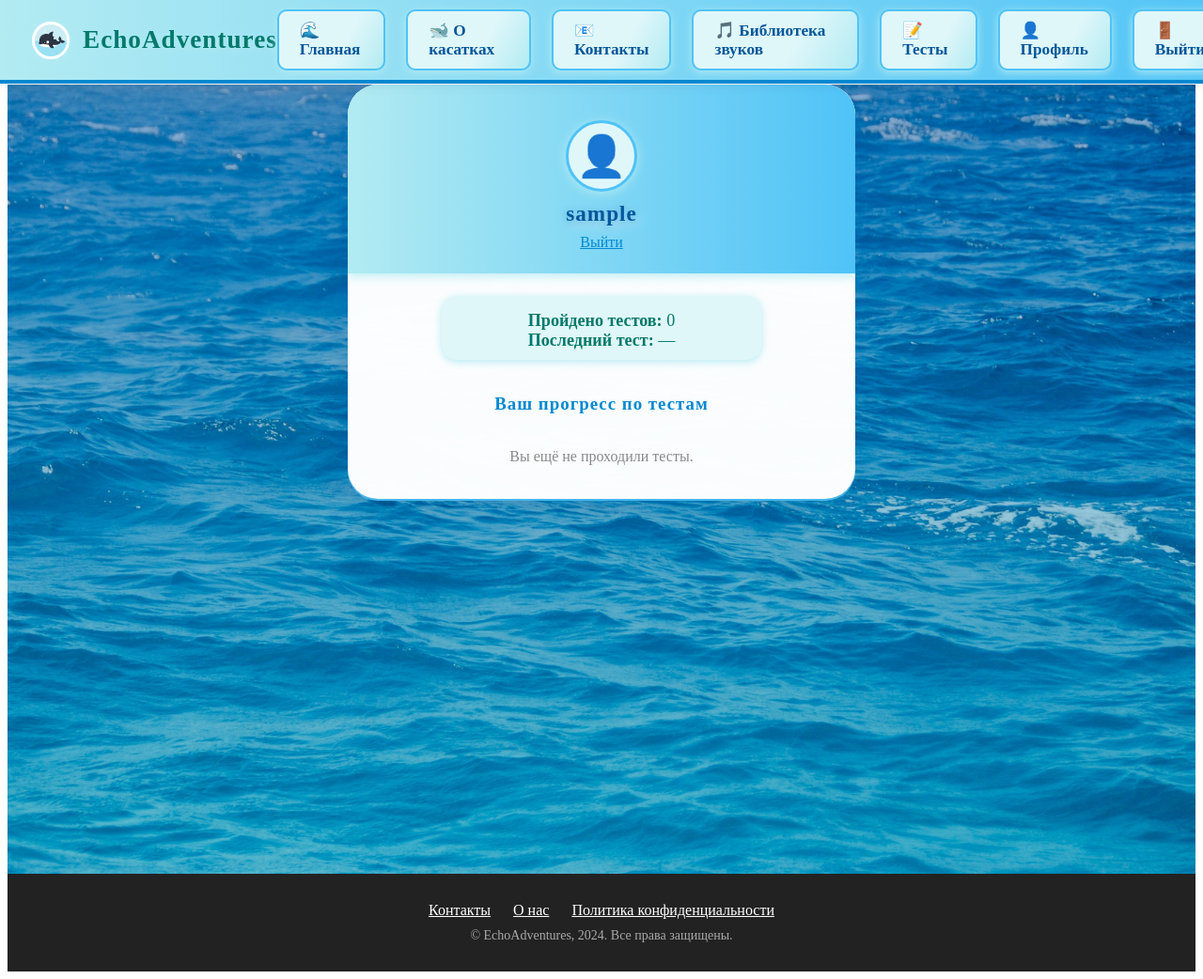
After one commit to MaKsYtKaKasatka/EchoAdventures, a Django app: page /profile/ in a window 1280 px wide. The commit adds this page. Shown: the whole page at 94% size. Run offline with Django 5.2, Linux system fonts and the light colour scheme; the visitor is signed in with stand-in values (Sample User, id 1); data that the repository does not hold is empty.

Commit message:
REGISTER LOGIN TESTS

```diff
--- a/app/models.py
+++ b/app/models.py
@@ -15,6 +15,7 @@ class Game(models.Model):
     name = models.CharField(max_length=255)
     user = models.ForeignKey(User, on_delete=models.CASCADE)
     created_at = models.DateTimeField(auto_now_add=True)  # Добавлено поле
+    percent = models.IntegerField(default=0)  # Процент прохождения теста
 
     def __str__(self):
         return self.name
--- a/app/views.py
+++ b/app/views.py
@@ -1,5 +1,12 @@
-from django.shortcuts import render
-from .models import Voices
+from django.shortcuts import render, get_object_or_404
+from .models import Voices, Game, Test, Question, Answer, QuestionTest
+from django.contrib.auth import login, authenticate, logout
+from django.shortcuts import redirect
+from .forms import RegisterForm, LoginForm
+from django.contrib import messages
+from django.contrib.auth.decorators import login_required
+from django.http import HttpResponseRedirect
+from django.urls import reverse
 
 # Create your views here.
 
@@ -22,3 +29,96 @@ def about(request):
     Страница 'О касатках'
     """
     return render(request, 'about.html')
+
+def tests(request):
+    """
+    Страница с тестами о касатках
+    """
+    tests = Test.objects.all()
+    user_progress = {}
+    if request.user.is_authenticated:
+        user_games = Game.objects.filter(user=request.user)
+        for game in user_games:
+            user_progress[game.name] = game.percent
+    tests_with_progress = []
+    for test in tests:
+        percent = user_progress.get(test.name)
+        tests_with_progress.append({'test': test, 'percent': percent})
+    return render(request, 'tests.html', {'tests_with_progress': tests_with_progress})
+
+def register_view(request):
+    if request.method == 'POST':
+        form = RegisterForm(request.POST)
+        if form.is_valid():
+            user = form.save()
+            login(request, user)
+            return redirect('profile')
+    else:
+        form = RegisterForm()
+    return render(request, 'register.html', {'form': form})
+
+def login_view(request):
+    if request.method == 'POST':
+        form = LoginForm(request, data=request.POST)
+        if form.is_valid():
+            user = form.get_user()
+            login(request, user)
+            return redirect('profile')
+    else:
+        form = LoginForm()
+    return render(request, 'login.html', {'form': form})
+
+def logout_view(request):
+    logout(request)
+    return redirect('home')
+
+@login_required
+def profile(request):
+    games = Game.objects.filter(user=request.user).order_by('-created_at')
+    return render(request, 'profile.html', {'games': games})
+
+@login_required
+def take_test(request, test_id):
+    test = get_object_or_404(Test, test_id=test_id)
+    # Получаем вопросы только через связь test.questions (ManyToMany)
+    questions = test.question_set.all().order_by('questiontest__order')
+    if not questions.exists():
+        return render(request, 'take_test.html', {'test': test, 'no_questions': True})
+
+    total_questions = questions.count()
+    q_idx = int(request.session.get(f'test_{test_id}_q_idx', 0))
+    correct = int(request.session.get(f'test_{test_id}_correct', 0))
+    answers_given = request.session.get(f'test_{test_id}_answers', [])
+    if not isinstance(answers_given, list):
+        answers_given = []
+
+    if request.method == 'POST':
+        answer_id = request.POST.get('answer')
+        if answer_id:
+            answer = Answer.objects.filter(id=answer_id, question=questions[q_idx]).first()
+            answers_given.append(int(answer_id))
+            if answer and answer.is_correct:
+                correct += 1
+            q_idx += 1
+            request.session[f'test_{test_id}_q_idx'] = q_idx
+            request.session[f'test_{test_id}_correct'] = correct
+            request.session[f'test_{test_id}_answers'] = answers_given
+        return HttpResponseRedirect(reverse('take_test', args=[test_id]))
+
+    if q_idx >= total_questions:
+        percent = int(100 * correct / total_questions) if total_questions else 0
+        game, created = Game.objects.get_or_create(name=test.name, user=request.user)
+        game.percent = percent
+        game.save()
+        result = {
+            'correct': correct,
+            'total': total_questions,
+            'percent': percent
+        }
+        for key in [f'test_{test_id}_q_idx', f'test_{test_id}_correct', f'test_{test_id}_answers']:
+            if key in request.session:
+                del request.session[key]
+        return render(request, 'take_test.html', {'test': test, 'result': result})
+
+    question = questions[q_idx]
+    return render(request, 'take_test.html', {'test': test, 'questions': [question], 'q_idx': q_idx+1, 'total_questions': total_questions})
--- a/config/urls.py
+++ b/config/urls.py
@@ -17,7 +17,7 @@ Including another URLconf
 
 from django.contrib import admin
 from django.urls import path
-from app.views import home, sound_library, about
+from app.views import home, sound_library, about, tests, register_view, login_view, logout_view, profile, take_test
 from django.conf import settings
 from django.conf.urls.static import static
 
@@ -26,6 +26,12 @@ urlpatterns = [
     path("admin/", admin.site.urls),
     path("library/", sound_library, name="sound_library"),
     path("about/", about, name="about"),
+    path("tests/", tests, name="tests"),
+    path("tests/<int:test_id>/", take_test, name="take_test"),
+    path("register/", register_view, name="register"),
+    path("login/", login_view, name="login"),
+    path("logout/", logout_view, name="logout"),
+    path("profile/", profile, name="profile"),
 ]
 
 urlpatterns += static(settings.MEDIA_URL, document_root=settings.MEDIA_ROOT)
--- a/templates/about.html
+++ b/templates/about.html
@@ -14,6 +14,7 @@
     box-shadow: 0 8px 32px rgba(0,80,160,0.13), 0 2px 0 #4fc3f7;
     padding: 48px 36px 36px 36px;
     position: relative;
+    padding-top: 84px;
 }
 .about-title {
     color: #01579b;
--- a/templates/header.html
+++ b/templates/header.html
@@ -1,6 +1,6 @@
 <header class="header">
     <div class="logo">
-        <img src="/static/Logo.png" alt="Логотип EchoAdventures" style="height:40px;vertical-align:middle;">
+        <img src="/static/Logo.png" alt="Логотип EchoAdventures" class="logo-img" style="height:40px;vertical-align:middle;">
         EchoAdventures
     </div>
     <nav class="nav">
@@ -8,6 +8,14 @@
         <a href="/about/">🐋 О касатках</a>
         <a href="#contacts">📧 Контакты</a>
         <a href="/library/">🎵 Библиотека звуков</a>
+        <a href="/tests/">📝 Тесты</a>
+        {% if user.is_authenticated %}
+            <a href="/profile/">👤 Профиль</a>
+            <a href="/logout/">🚪 Выйти</a>
+        {% else %}
+            <a href="/login/">Войти</a>
+            <a href="/register/">Регистрация</a>
+        {% endif %}
     </nav>
 </header>
 
@@ -66,7 +74,13 @@
     box-shadow: 0 4px 16px #0288d1;
     border-color: #0288d1;
 }
-body {
-    padding-top: 84px;
+.logo-img {
+    border-radius: 50%;
+    background: #fff;
+    box-shadow: 0 2px 8px #b2ebf2;
+    border: 2px solid #b2ebf2;
+    height: 40px;
+    width: 40px;
+    object-fit: cover;
 }
 </style>
--- /dev/null
+++ b/templates/profile.html
@@ -0,0 +1,147 @@
+{% include "header.html" %}
+<style>
+.profile-bg {
+    background: linear-gradient(rgba(0, 80, 160, 0.45), rgba(0, 180, 200, 0.35)), url('/static/more.jpg') no-repeat center center fixed;
+    background-size: cover;
+    min-height: 100vh;
+    padding-bottom: 40px;
+}
+.profile-container {
+    max-width: 540px;
+    margin: 90px auto 40px auto;
+    background: rgba(255,255,255,0.98);
+    border-radius: 32px;
+    box-shadow: 0 12px 36px rgba(0,80,160,0.15), 0 2px 0 #4fc3f7;
+    padding: 0 0 36px 0;
+    position: relative;
+    overflow: hidden;
+}
+.profile-header {
+    background: linear-gradient(90deg, #b2ebf2 0%, #4fc3f7 100%);
+    border-radius: 32px 32px 0 0;
+    padding: 38px 36px 24px 36px;
+    text-align: center;
+    box-shadow: 0 2px 12px #b2ebf2;
+    position: relative;
+}
+.profile-avatar {
+    width: 70px;
+    height: 70px;
+    border-radius: 50%;
+    background: #e0f7fa;
+    display: flex;
+    align-items: center;
+    justify-content: center;
+    font-size: 2.7em;
+    margin: 0 auto 10px auto;
+    box-shadow: 0 2px 12px #b2ebf2;
+    border: 3px solid #4fc3f7;
+}
+.profile-username {
+    color: #01579b;
+    font-size: 1.45em;
+    font-weight: bold;
+    letter-spacing: 1px;
+    margin-bottom: 4px;
+    text-shadow: 2px 4px 12px #fff, 0 2px 8px #0288d1;
+}
+.profile-actions {
+    margin-top: 8px;
+    font-size: 1em;
+}
+.profile-actions a {
+    color: #0288d1;
+    text-decoration: underline;
+    margin: 0 8px;
+    font-weight: 500;
+}
+.profile-stats {
+    margin: 24px 0 0 0;
+    text-align: center;
+    color: #00796b;
+    font-size: 1.13em;
+    background: #e0f7fa;
+    border-radius: 16px;
+    padding: 16px 0 10px 0;
+    box-shadow: 0 2px 8px #b2ebf2;
+    max-width: 340px;
+    margin-left: auto;
+    margin-right: auto;
+}
+.profile-progress-title {
+    color: #0288d1;
+    text-align: center;
+    font-size: 1.18em;
+    margin: 36px 0 18px 0;
+    letter-spacing: 1px;
+    font-weight: 600;
+}
+.games-list {
+    margin-top: 0;
+    display: flex;
+    flex-direction: column;
+    gap: 18px;
+}
+.game-card {
+    background: linear-gradient(120deg, #e0f7fa 60%, #b2ebf2 100%);
+    border-radius: 18px;
+    box-shadow: 0 2px 12px rgba(0,80,160,0.10);
+    padding: 18px 28px 14px 28px;
+    color: #00796b;
+    font-size: 1.08em;
+    font-weight: 500;
+    margin-bottom: 0;
+    display: flex;
+    align-items: center;
+    gap: 18px;
+    border-left: 6px solid #4fc3f7;
+    position: relative;
+    transition: box-shadow 0.18s;
+}
+.game-card:before {
+    content: '🎯';
+    font-size: 1.5em;
+    margin-right: 8px;
+    display: block;
+}
+.game-card b {
+    color: #0288d1;
+}
+.no-games {
+    text-align: center;
+    color: #888;
+    margin-top: 18px;
+}
+</style>
+<div class="profile-bg">
+    <div class="profile-container">
+        <div class="profile-header">
+            <div class="profile-avatar">👤</div>
+            <div class="profile-username">{{ user.username }}</div>
+            <div class="profile-actions">
+                <a href="/logout/">Выйти</a>
+            </div>
+        </div>
+        <div class="profile-stats">
+            <b>Пройдено тестов:</b> {{ games|length }}<br>
+            <b>Последний тест:</b> {% if games %}{{ games.0.name }} ({{ games.0.created_at|date:"d.m.Y H:i" }}){% else %}—{% endif %}
+        </div>
+        <div class="profile-progress-title">Ваш прогресс по тестам</div>
+        <div class="games-list">
+            {% if games %}
+                {% for game in games %}
+                    <div class="game-card">
+                        <div>
+                            <b>Тест:</b> {{ game.name }}<br>
+                            <b>Дата:</b> {{ game.created_at|date:"d.m.Y H:i" }}<br>
+                            <b>Результат:</b> {{ game.percent }}%
+                        </div>
+                    </div>
+                {% endfor %}
+            {% else %}
+                <div class="no-games">Вы ещё не проходили тесты.</div>
+            {% endif %}
+        </div>
+    </div>
+</div>
+{% include "footer.html" %}
```
Also changed, not shown: app/admin.py (+9 -8 lines), app/forms.py (added, +13 -0 lines), templates/home.html (+9 -3 lines), templates/login.html (added, +71 -0 lines), templates/register.html (added, +71 -0 lines), templates/sound_library.html (+9 -0 lines), templates/take_test.html (added, +124 -0 lines), templates/tests.html (added, +75 -0 lines), app/migrations/0003_game_percent.py (added), media/questions/Family.jpg (added), static/Logo.png.
